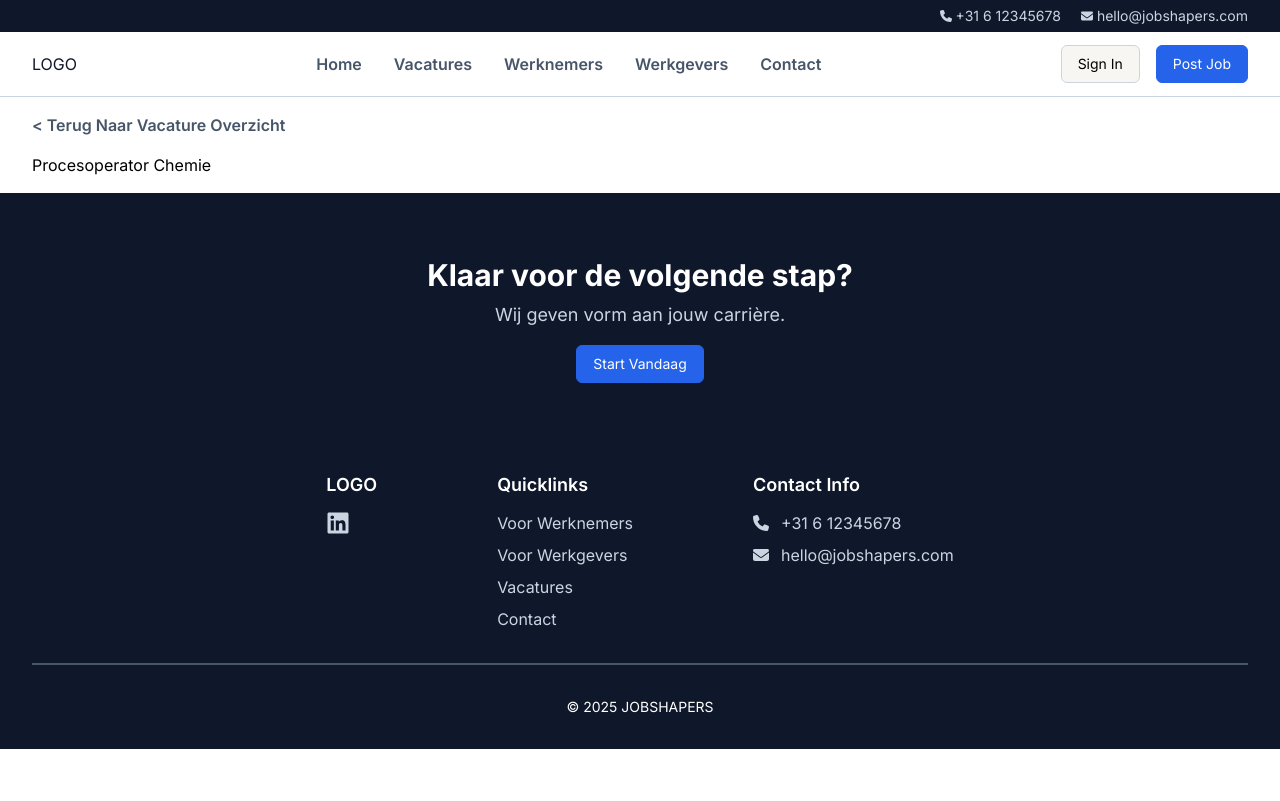
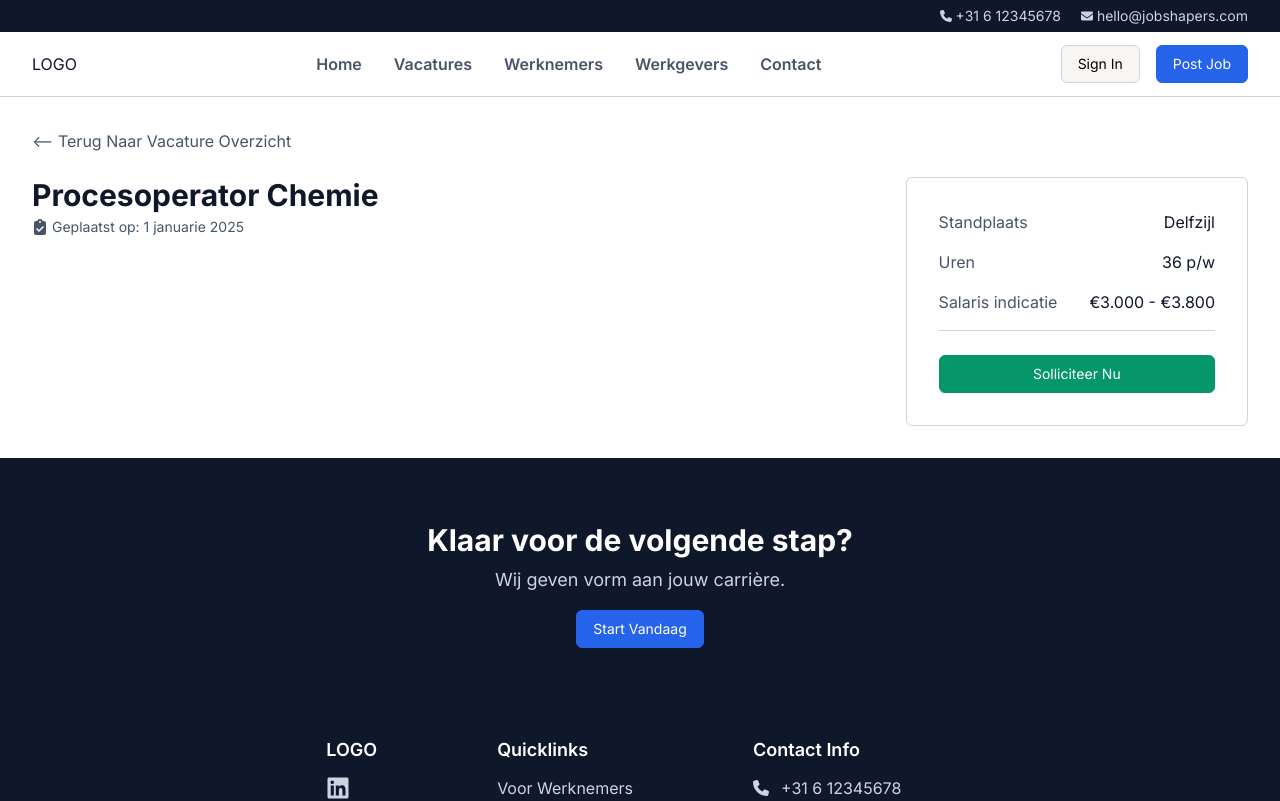
Before and after one commit to EdwinSch/jobshapers, a Next.js app: page /vacatures/vac001 in a window 1280 px wide. Shown: the top 801 px of the page. Built offline with nearby package versions, Linux system fonts and the light colour scheme.

Commit message:
add job details page header

```diff
--- a/app/vacatures/[id]/page.jsx
+++ b/app/vacatures/[id]/page.jsx
@@ -1,23 +1,33 @@
 import jobs from "@/data/jobsCollection.json";
 import LinkButton from "@/components/LinkButton";
+import JobDetailsHeader from "@/components/JobDetailsHeader";
 
-const JobDetailPage = ({ params }) => {
-  const { id } = params;
+const JobDetailPage = async ({ params }) => {
+  const { id } = await params;
   const jobDetails = jobs.find((job) => job.$id === id);
 
   return (
-    <div className="mx-auto max-w-7xl py-4 px-4 md:px-6 lg:px-8">
+    <div className="mx-auto max-w-7xl py-8 px-4 md:px-6 lg:px-8">
+      {/* return route */}
       <LinkButton
-        label="&#60; terug naar vacature overzicht"
+        label="&#60;&#8211; Terug naar vacature overzicht"
         href="/vacatures"
         variant="ghost"
-        className="mb-4"
+        className="font-normal"
       />
 
-      {!jobDetails ? (
-        <p>vacature niet gevonden</p>
-      ) : (
-        <p>{jobDetails.vacatureTitel}</p>
+      {/* Error handling */}
+      {!jobDetails && (
+        <p>
+          Er ging iets mis, we kunnen deze vacature helaas niet (meer) vinden.
+        </p>
+      )}
+
+      {/* Render when job is valid */}
+      {jobDetails && (
+        <>
+          <JobDetailsHeader jobDetails={jobDetails} />
+        </>
       )}
     </div>
   );
--- a/app/vacatures/page.jsx
+++ b/app/vacatures/page.jsx
@@ -29,7 +29,7 @@ const JobsPage = () => {
           </form>
 
           {/* filter container */}
-          <div className="flex flex-col md:flex-row items-start md:items-center gap-3">
+          <div className="flex md:flex-row flex-wrap items-center md:items-center gap-3">
             <p className="text-jsText text-sm">Filter per categorie:</p>
             <ActionButton label={"processindustrie"} className="text-sm" />
             <ActionButton label={"junior"} className="text-sm" />
--- a/components/ContactLint.jsx
+++ b/components/ContactLint.jsx
@@ -3,7 +3,7 @@ import { FaPhone, FaEnvelope, FaLinkedin } from "react-icons/fa6";
 const ContactLint = () => {
   return (
     <div className="bg-jsMidnight py-1.5">
-      <div className="mx-auto max-w-7xl px-4 md:px-6 lg:px-8 flex justify-end items-center gap-5">
+      <div className="mx-auto max-w-7xl px-4 md:px-6 lg:px-8 flex justify-center sm:justify-end items-center gap-5">
         <a
           href="tel:+31 6 12345678"
           className="text-sm text-jsSubtext hover:text-jsBlue dureation-200 font-normal flex items-center gap-1"
--- /dev/null
+++ b/components/JobDetailsCard.jsx
@@ -0,0 +1,35 @@
+import LinkButton from "./LinkButton";
+
+const JobDetailsCard = ({ standplaats, urenPerWeek, salaris }) => {
+  const shortSalaris = salaris.split(" per ")[0];
+
+  return (
+    <section className="mt-6 md:mt-0 p-8 border border-slate-300 rounded-md">
+      {/* info */}
+      <article className="flex justify-between gap-8 mb-4">
+        <p className="text-jsText">Standplaats</p>
+        <p className="text-jsMidnight">{standplaats}</p>
+      </article>
+      <article className="flex justify-between gap-8 mb-4">
+        <p className="text-jsText">Uren</p>
+        <p className="text-jsMidnight">{urenPerWeek} p/w</p>
+      </article>
+      <article className="flex justify-between gap-8 mb-4">
+        <p className="text-jsText">Salaris indicatie</p>
+        <p className="text-jsMidnight">{shortSalaris}</p>
+      </article>
+
+      <hr className="border-slate-300 mb-6 mt-4" />
+
+      {/* buttons */}
+      <LinkButton
+        variant="tertiary"
+        href="/contact"
+        label={"solliciteer nu"}
+        className="text-center"
+      />
+    </section>
+  );
+};
+
+export default JobDetailsCard;
--- /dev/null
+++ b/components/JobDetailsHeader.jsx
@@ -0,0 +1,24 @@
+import { FaClipboardCheck } from "react-icons/fa6";
+import JobDetailsCard from "./JobDetailsCard";
+
+const JobDetailsHeader = ({ jobDetails }) => {
+  return (
+    <div className="mt-6 flex flex-col md:flex-row justify-between">
+      {/* left/top */}
+      <div>
+        <h1 className="text-2xl md:text-3xl text-jsMidnight font-bold mb-1">
+          {jobDetails.vacatureTitel}
+        </h1>
+        <p className="flex items-center gap-1 text-jsText">
+          <FaClipboardCheck />
+          <span className="text-sm">Geplaatst op: 1 januarie 2025</span>
+        </p>
+      </div>
+
+      {/* right/bottom */}
+      <JobDetailsCard {...jobDetails} />
+    </div>
+  );
+};
+
+export default JobDetailsHeader;
--- a/components/JobListItem.jsx
+++ b/components/JobListItem.jsx
@@ -9,7 +9,7 @@ const JobListItem = ({
   salaris,
 }) => {
   return (
-    <article className="bg-white mb-6 p-6 flex flex-col md:flex-row justify-between items-start md:items-center gap-6 md:gap-10 rounded-md border border-slate-300">
+    <article className="shadow-md bg-white mb-6 p-6 flex flex-col md:flex-row justify-between items-start md:items-center gap-6 md:gap-10 rounded-md border border-slate-300">
       {/* left/top */}
       <div>
         <h3 className="text-xl font-bold mb-1.5">{vacatureTitel}</h3>
```
